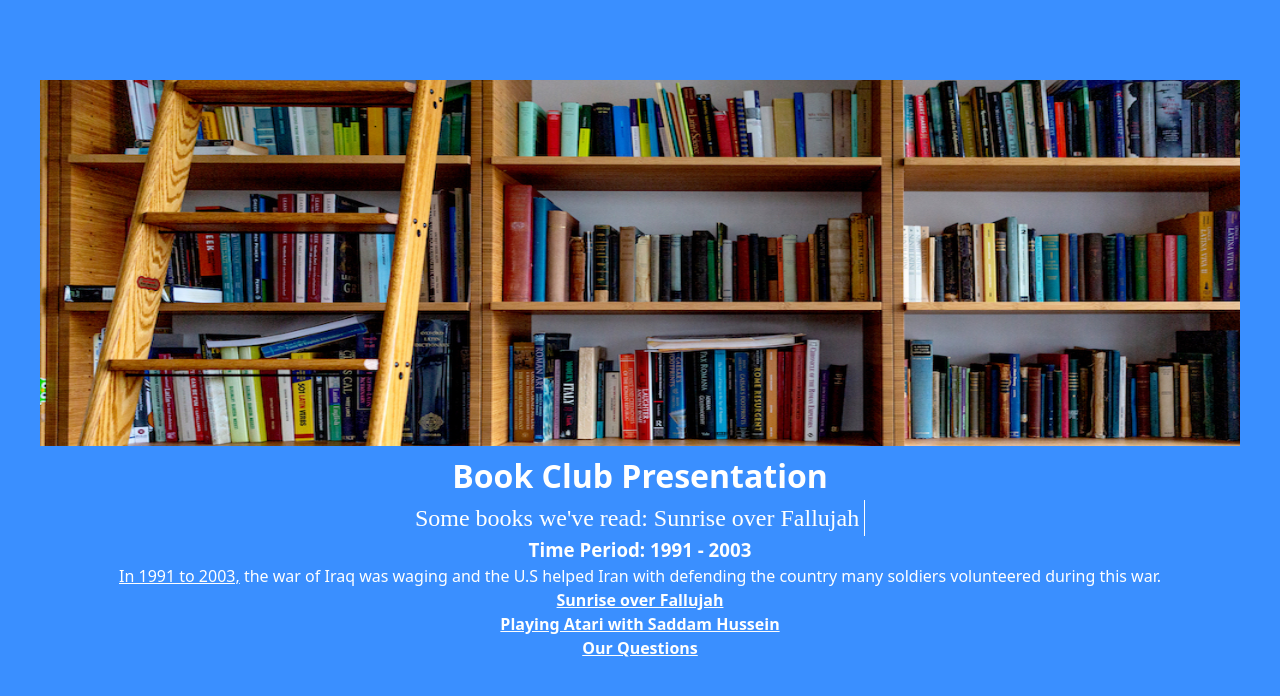
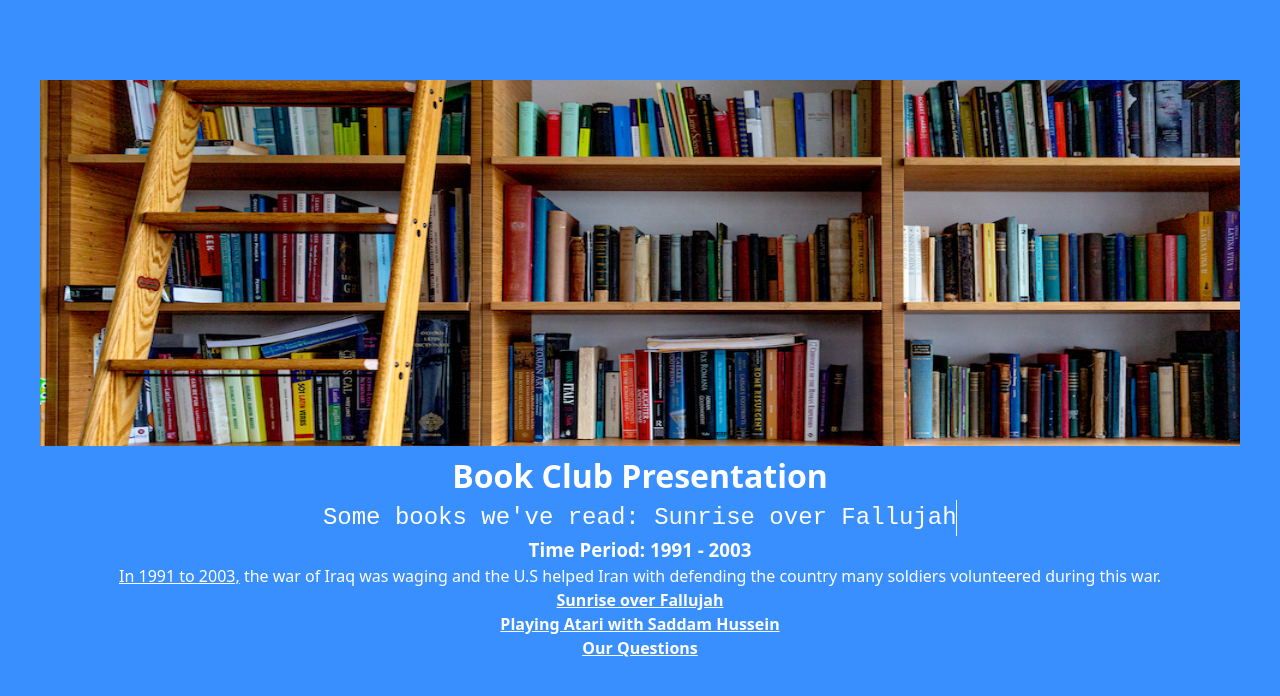
Before and after one commit to TomH1775/Book-Club, a plain HTML site: page index.html in a window 1280 px wide. Drawn offline with Linux system fonts and the light colour scheme.

Commit message:
Update style.css

```diff
--- a/style.css
+++ b/style.css
@@ -19,7 +19,7 @@
   }
 
   .typewriter p {
-    font-family: "Lucida Handwriting";
+    font-family: monospace;
     font-size: 1.5rem;
     margin-inline: auto;
     overflow: hidden;
```
